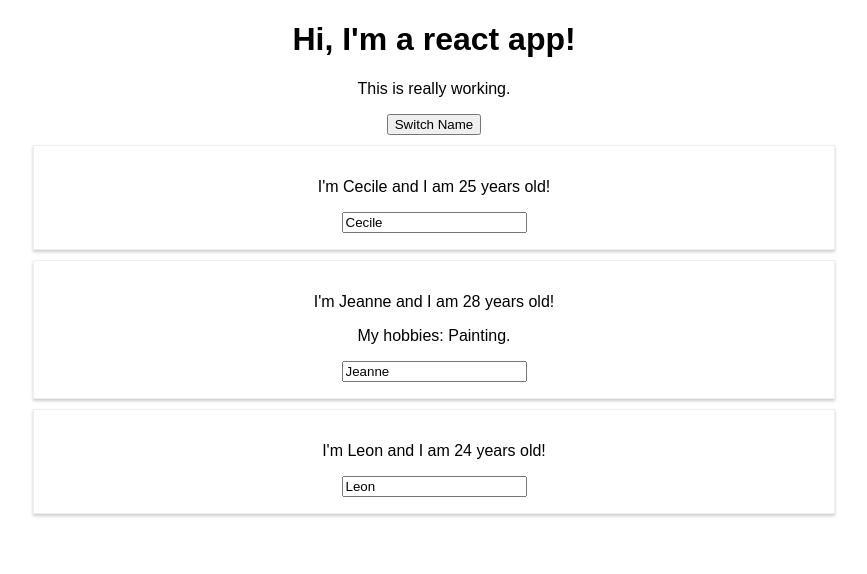
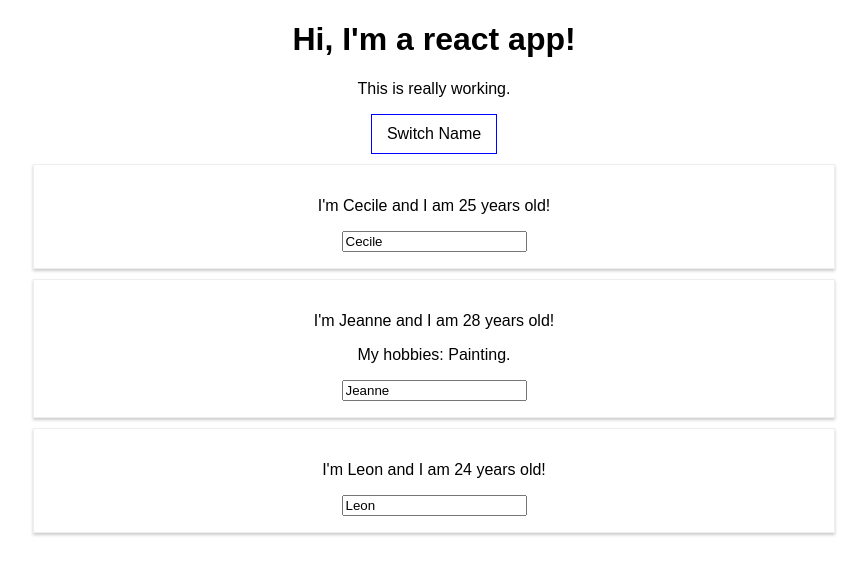
Before and after one commit to SoundOfSun/react-101, a React (Create React App) app: page / in a window 1280 px wide. Shown: the top 574 px of the page, without its empty margins (206-1073 px from the left). Built offline with nearby package versions, Linux system fonts and the light colour scheme.

Commit message:
Used inline style for scoped style on a specific component

```diff
--- a/src/App.js
+++ b/src/App.js
@@ -34,19 +34,30 @@ class App extends Component {
   }
 
   render() {
+    const style = {
+      backgroundColor: 'white',
+      font: 'inherit',
+      border: '1px solid blue',
+      padding: '10px 15px',
+      cursor: 'pointer'
+    };
+
     return (
       <div className="App">
         <h1>Hi, I'm a react app!</h1>
         <p>This is really working.</p>
-        <button onClick={() => this.switchNameHandler('Cecilia!!')}>Switch Name</button>
+        <button
+          style={style}
+          onClick={() => this.switchNameHandler('Cecilia!!')}>Switch Name</button>
         <Person name={this.state.persons[0].name}
-        age={this.state.persons[0].age}
-        click={this.switchNameHandler.bind(this, 'Cecilia')} />
+          age={this.state.persons[0].age}
+          click={this.switchNameHandler.bind(this, 'Cecilia')} />
         <Person name={this.state.persons[1].name}
-        age={this.state.persons[1].age}
-        changed={this.nameChangedHandler}>My hobbies: Painting.</Person>
-        <Person name={this.state.persons[2].name}
-        age={this.state.persons[2].age} />
+          age={this.state.persons[1].age}
+          changed={this.nameChangedHandler}>My hobbies: Painting.</Person>
+        <Person
+          name={this.state.persons[2].name}
+          age={this.state.persons[2].age} />
       </div>
     );
     // return React.createElement('div', {className: 'App'}, React.createElement('h1', null, 'is it working?'));
```
